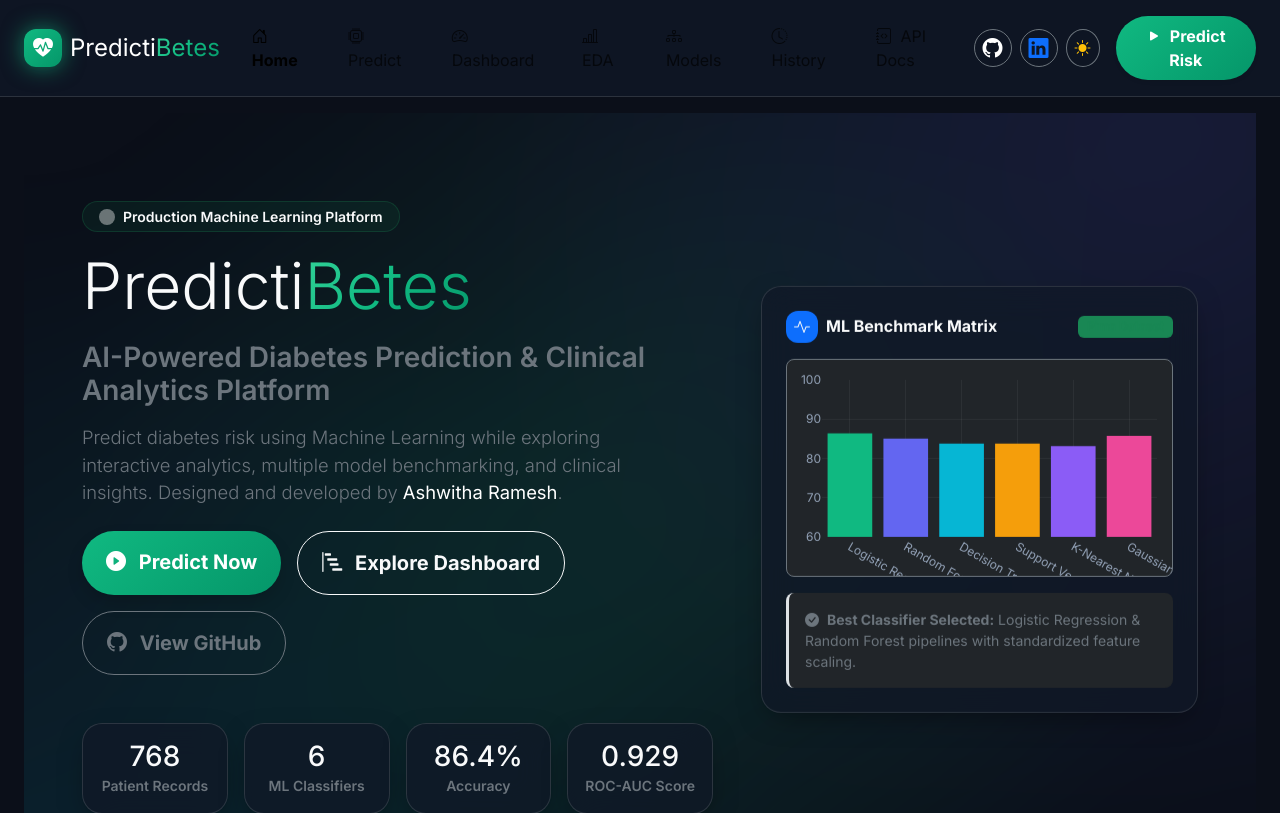
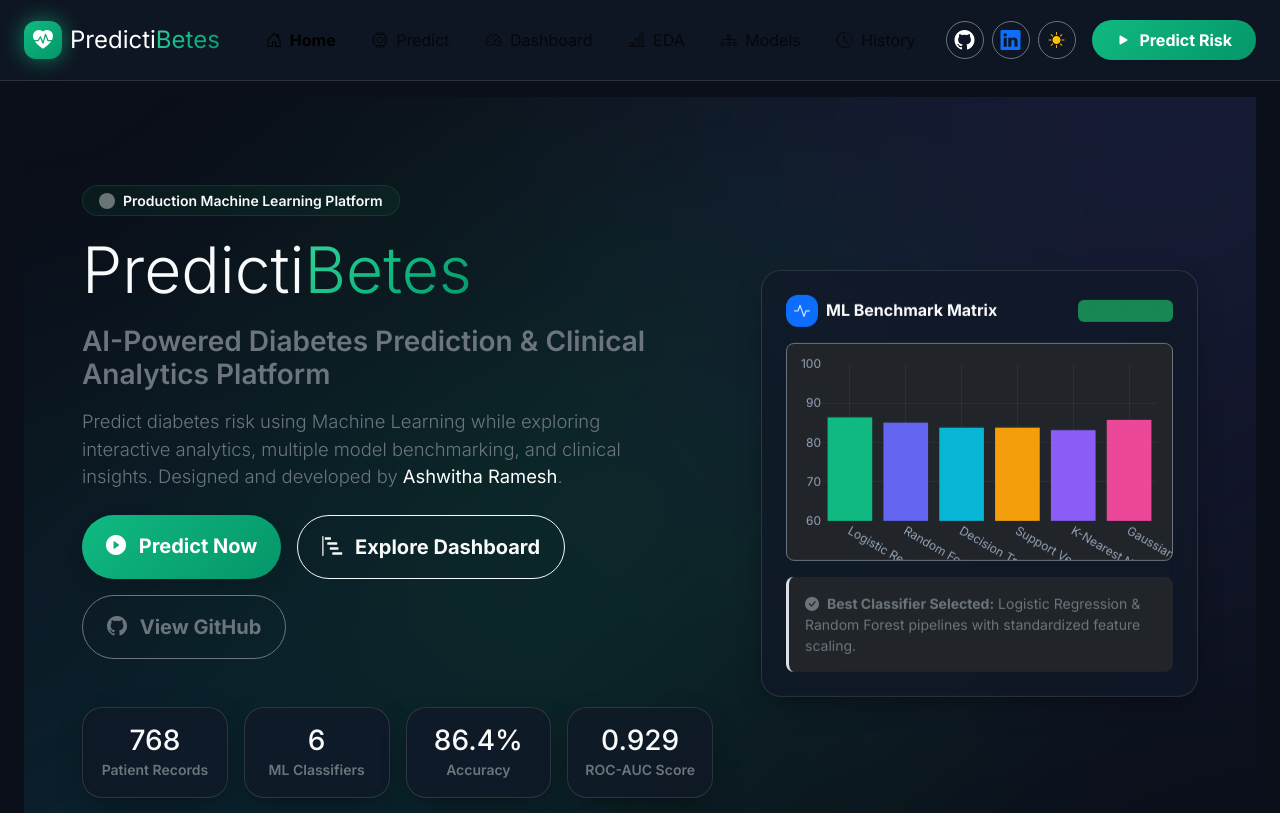
Before and after one commit to Ashwitha-Ramesh/PredictiBetes-AI, a FastAPI app: page / in a window 1280 px wide. Shown: the top 813 px of the page. Run offline with FastAPI, Linux system fonts and the light colour scheme; parts of the project's set-up code (start-up, migrations or seed data) failed here and were passed over; some libraries are stand-ins or nearby versions.

Commit message:
fix: update portfolio links and remove API docs from navbar

```diff
--- a/app/templates/base.html
+++ b/app/templates/base.html
@@ -58,16 +58,13 @@
                     <li class="nav-item">
                         <a class="nav-link px-3" href="/history"><i class="bi bi-clock-history me-1"></i> History</a>
                     </li>
-                    <li class="nav-item">
-                        <a class="nav-link px-3" href="/docs" target="_blank" title="Interactive FastAPI Documentation"><i class="bi bi-journal-code me-1"></i> API Docs</a>
-                    </li>
                 </ul>
 
                 <div class="d-flex align-items-center gap-2">
-                    <a href="https://github.com" target="_blank" class="btn btn-outline-secondary rounded-circle p-2 d-flex align-items-center justify-content-center" style="width:38px; height:38px;" title="View Source on GitHub">
+                    <a href="https://github.com/Ashwitha-Ramesh" target="_blank" class="btn btn-outline-secondary rounded-circle p-2 d-flex align-items-center justify-content-center" style="width:38px; height:38px;" title="View Source on GitHub">
                         <i class="bi bi-github fs-5 text-white"></i>
                     </a>
-                    <a href="https://linkedin.com" target="_blank" class="btn btn-outline-secondary rounded-circle p-2 d-flex align-items-center justify-content-center" style="width:38px; height:38px;" title="Connect on LinkedIn">
+                    <a href="https://www.linkedin.com/in/ashwitha-ramesh-0123ab315/" target="_blank" class="btn btn-outline-secondary rounded-circle p-2 d-flex align-items-center justify-content-center" style="width:38px; height:38px;" title="Connect on LinkedIn">
                         <i class="bi bi-linkedin fs-5 text-primary"></i>
                     </a>
                     <button id="theme-toggle-btn" class="btn btn-outline-secondary rounded-circle p-2 d-flex align-items-center justify-content-center me-2" style="width:38px; height:38px;" title="Toggle Dark/Light Theme">
@@ -109,9 +106,9 @@
             </div>
 
             <div class="d-flex justify-content-center gap-4 mb-4 fs-5">
-                <a href="https://github.com" target="_blank" class="text-secondary text-decoration-none hover-white" title="GitHub Repository"><i class="bi bi-github"></i> Repository</a>
-                <a href="https://linkedin.com" target="_blank" class="text-secondary text-decoration-none hover-white" title="LinkedIn Profile"><i class="bi bi-linkedin"></i> LinkedIn</a>
-                <a href="mailto:ashwitharamesh@example.com" class="text-secondary text-decoration-none hover-white" title="Email Developer"><i class="bi bi-envelope-at"></i> Email</a>
+                <a href="https://github.com/Ashwitha-Ramesh/PredictiBetes-AI" target="_blank" class="text-secondary text-decoration-none hover-white" title="GitHub Repository"><i class="bi bi-github"></i> Repository</a>
+                <a href="https://www.linkedin.com/in/ashwitha-ramesh-0123ab315/" target="_blank" class="text-secondary text-decoration-none hover-white" title="LinkedIn Profile"><i class="bi bi-linkedin"></i> LinkedIn</a>
+                <a href="mailto:ashwiramesh2005@gmail.com" class="text-secondary text-decoration-none hover-white" title="Email Developer"><i class="bi bi-envelope-at"></i> Email</a>
             </div>
 
             <p class="small text-secondary mb-1 opacity-75">
--- a/app/templates/index.html
+++ b/app/templates/index.html
@@ -33,7 +33,7 @@
                     <a href="/dashboard" class="btn btn-outline-light btn-lg px-4 py-3 rounded-pill fw-bold">
                         <i class="bi bi-bar-chart-steps me-2"></i> Explore Dashboard
                     </a>
-                    <a href="https://github.com" target="_blank" class="btn btn-outline-secondary btn-lg px-4 py-3 rounded-pill fw-bold">
+                    <a href="https://github.com/Ashwitha-Ramesh/PredictiBetes-AI" target="_blank" class="btn btn-outline-secondary btn-lg px-4 py-3 rounded-pill fw-bold">
                         <i class="bi bi-github me-2"></i> View GitHub
                     </a>
                 </div>
```
